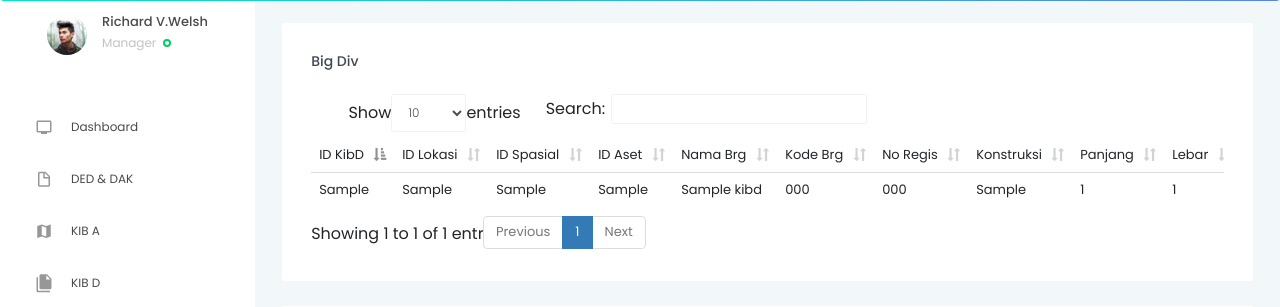
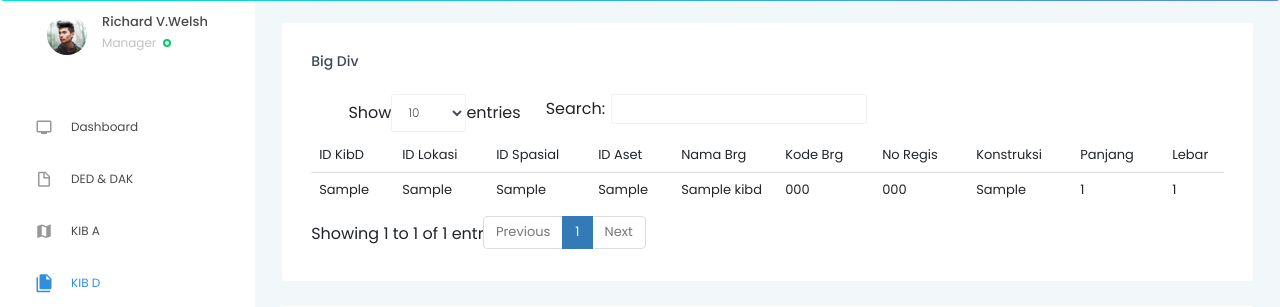
Before and after one commit to regawarp/SisfoInvenAset, a PHP site: page /link/admin/kibd_home.php in a window 1280 px wide. Shown: the part 64-371 px from the top of the page. Run offline with PHP 8.4, Linux system fonts and the light colour scheme; the visitor is signed in with stand-in values (Sample User, id 1); tables that the repository leaves empty hold one stand-in row (values such as "Sample post"); some libraries are stand-ins or nearby versions; some web fonts are replaced.

Commit message:
Update kibd_home.php

```diff
--- a/link/admin/kibd_home.php
+++ b/link/admin/kibd_home.php
@@ -25,7 +25,7 @@ if (isset($_SESSION['user_id'])) {
 	<!-- endinject -->
 	<!-- plugin css for this page -->
 	<link rel="stylesheet" href="../../css/skins/all.css">
-	<link rel="stylesheet" type="text/css" href="https://maxcdn.bootstrapcdn.com/bootstrap/3.3.7/css/bootstrap.min.css" />
+	<link rel="stylesheet" type="text/css" href="../../css/bootstrap.min.css" />
 	<link rel="stylesheet" type="text/css" href="../../datatables/css/dataTables.bootstrap.min.css" />
 	<!-- End plugin css for this page -->
 	<!-- inject:css -->
@@ -128,7 +128,7 @@ if (isset($_SESSION['user_id'])) {
 						</a>
 					</li>
 					<li class="nav-item">
-						<a class="nav-link" href="kibd_home">
+						<a class="nav-link" href="kibd_home.php">
 							<i class="menu-icon mdi mdi-file-multiple"></i>
 							<span class="menu-title">KIB D</span>
 						</a>
```
